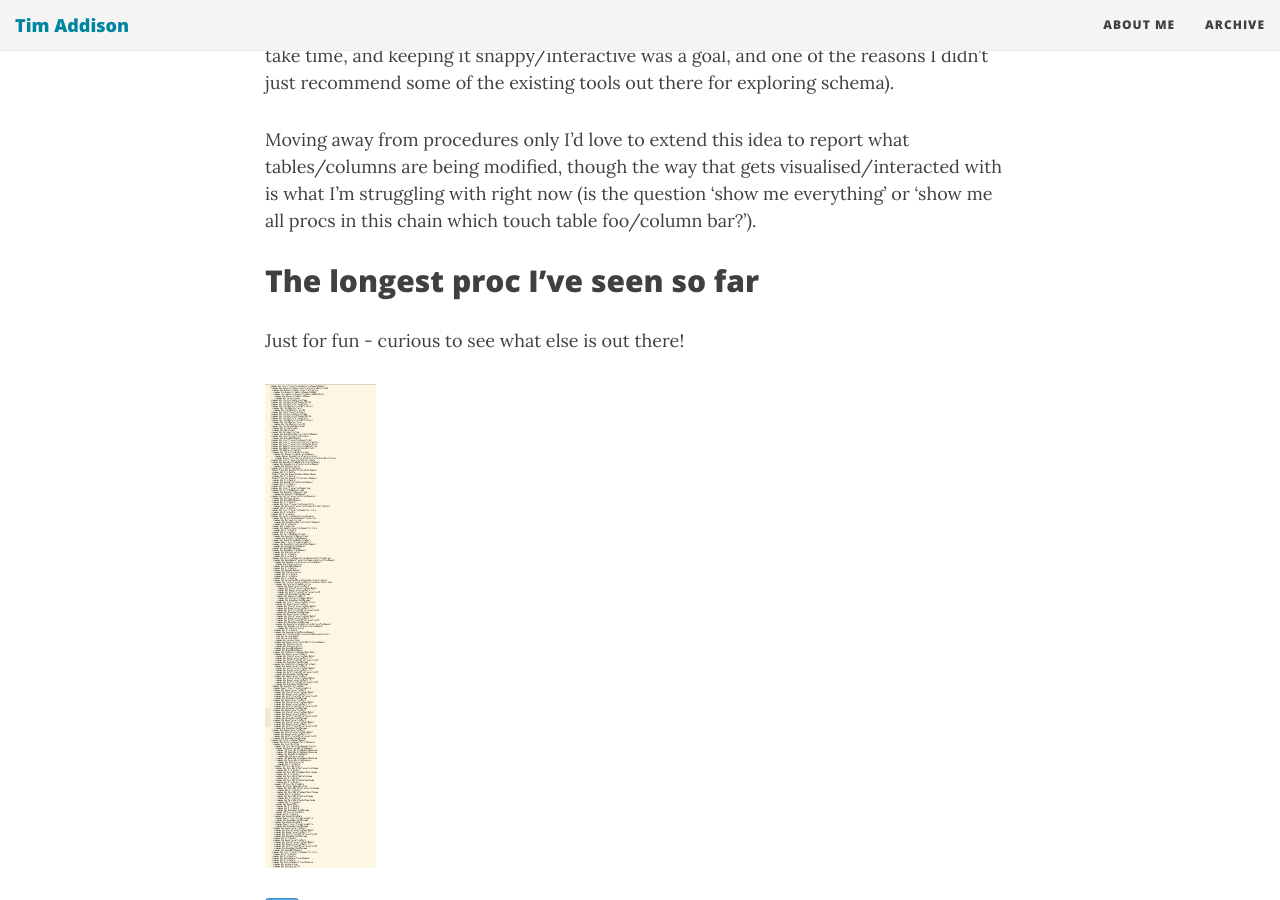
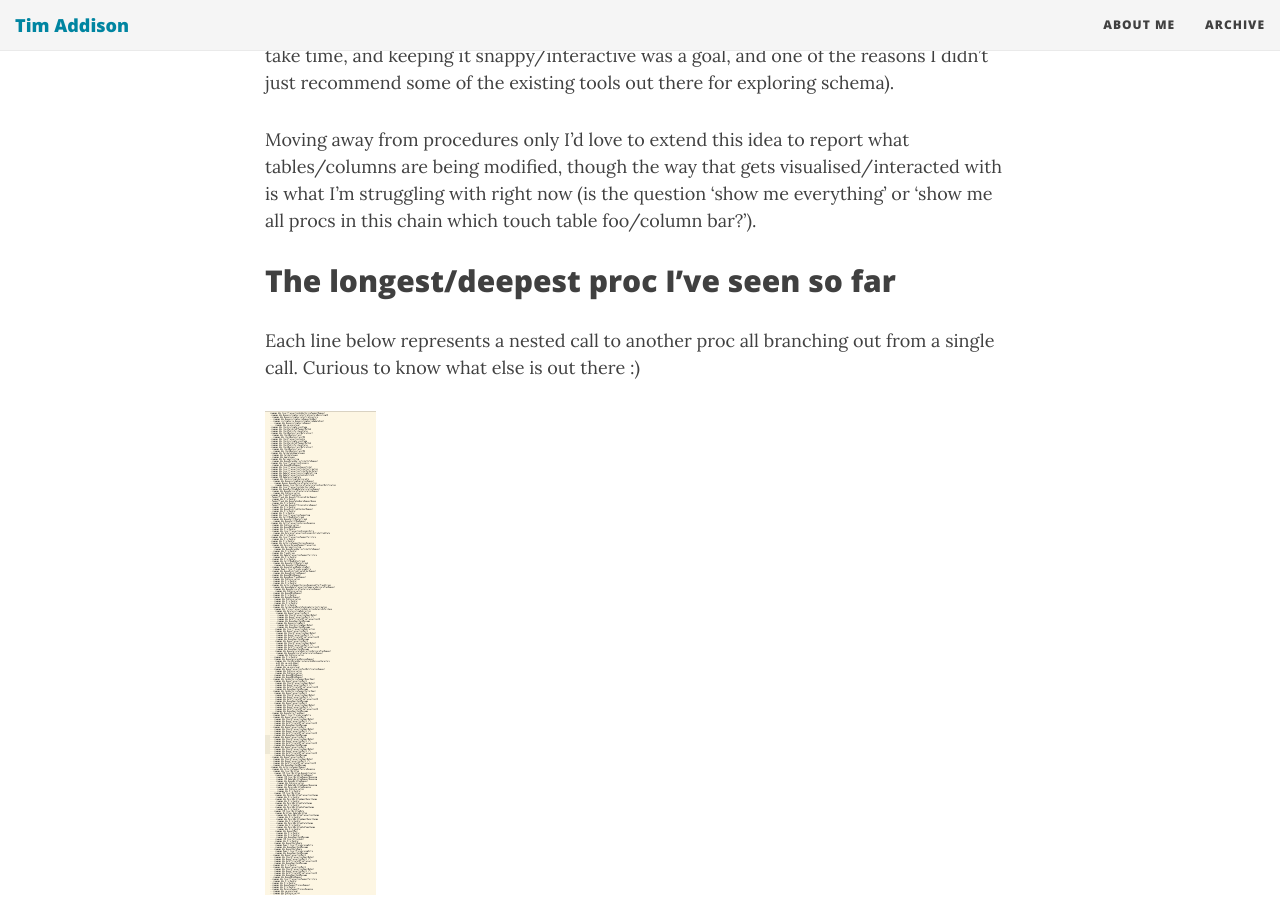
Before and after one commit to taddison/tjaddison.com, a Jekyll site: the page built from _posts/2017-12-23-Visualising-stored-procedure-call-trees-with-SQLSpelunker.md, in a window 1280 px wide and 900 px high, scrolled down 5856 px. Built offline with Jekyll 4.4.1, drawn with Linux system fonts in a browser that asks for light colours; nearby versions of some CDN libraries; comment, search, counter and statistics services are not loaded.

Commit message:
Edit for clarity

```diff
--- a/_posts/2017-12-23-Visualising-stored-procedure-call-trees-with-SQLSpelunker.md
+++ b/_posts/2017-12-23-Visualising-stored-procedure-call-trees-with-SQLSpelunker.md
@@ -205,8 +205,8 @@ The other feature which would be great is 'what calls this procedure?'.  Obvious
 
 Moving away from procedures only I'd love to extend this idea to report what tables/columns are being modified, though the way that gets visualised/interacted with is what I'm struggling with right now (is the question 'show me everything' or 'show me all procs in this chain which touch table foo/column bar?').
 
-## The longest proc I've seen so far
+## The longest/deepest proc I've seen so far
 
-Just for fun - curious to see what else is out there!
+Each line below represents a nested call to another proc all branching out from a single call.  Curious to know what else is out there :)
 
 ![Namespace configuration](/assets/2017-12-23/ARatherLongProcedure.png)
```
